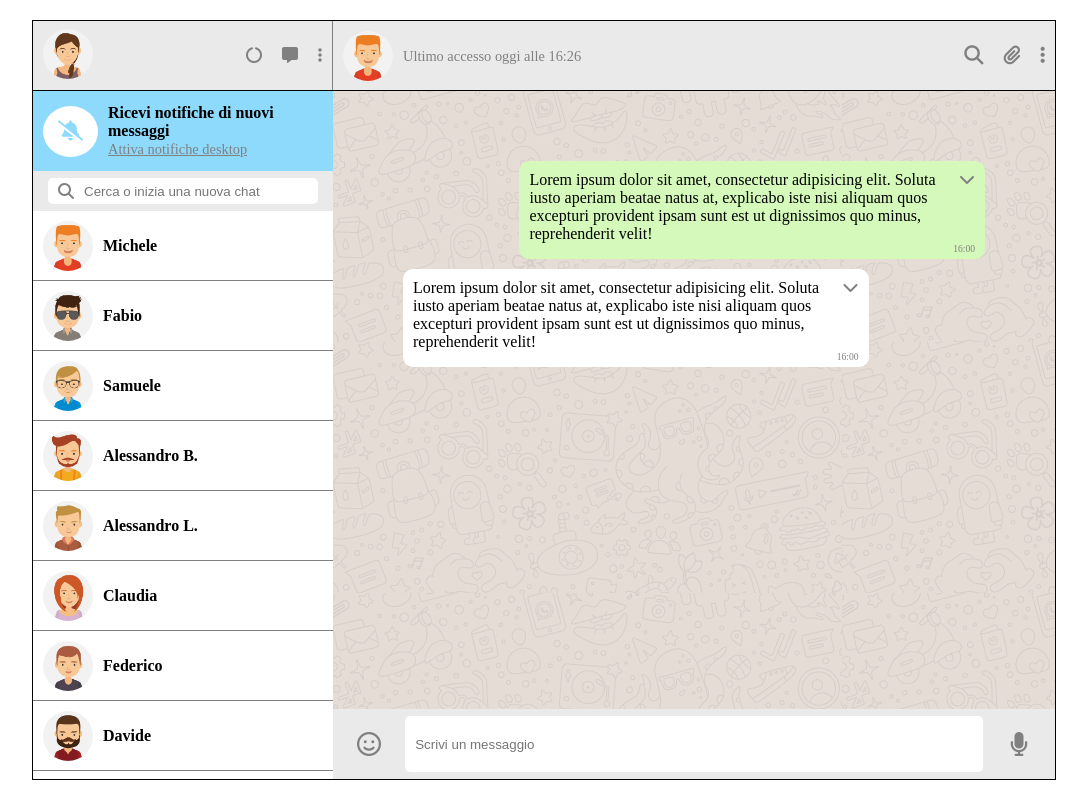
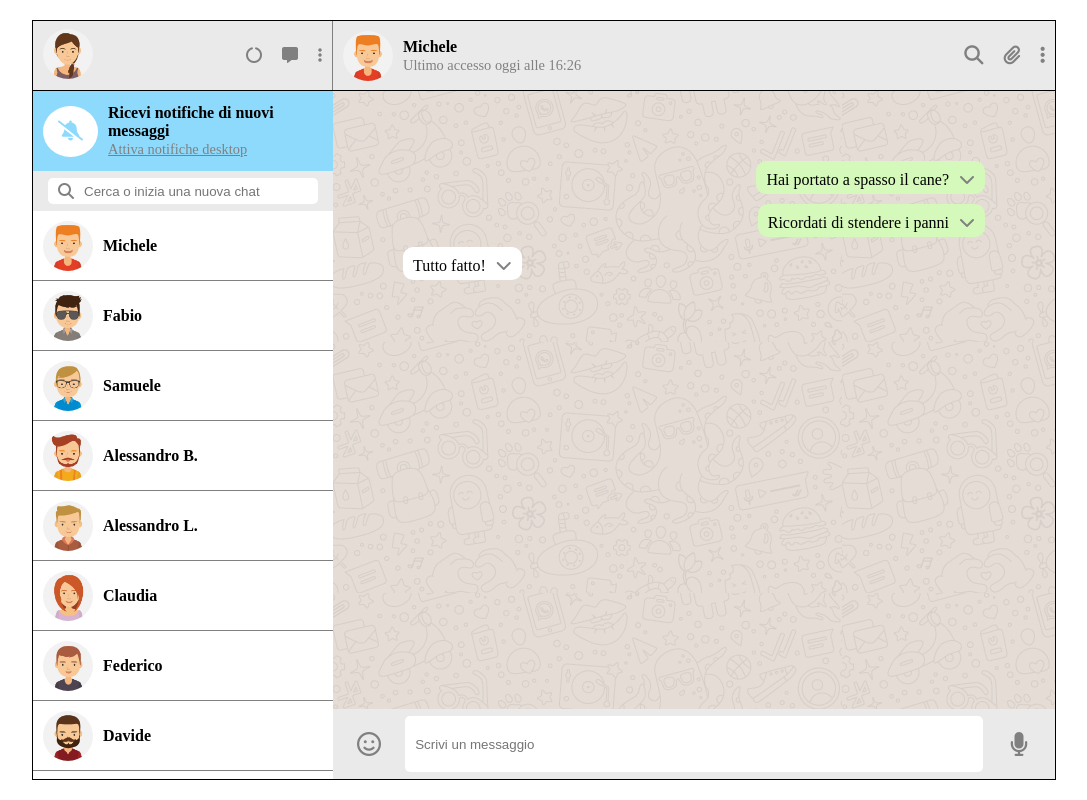
Before and after one commit to LucaElisio/vue-boolzapp, a plain HTML site: page index.html in a window 1280 px wide. Shown: the whole page, without its empty margins (96-1183 px from the left). Drawn offline with nearby package versions, Linux system fonts and the light colour scheme.

Commit message:
feat: milestone 2

```diff
--- a/index.html
+++ b/index.html
@@ -60,7 +60,7 @@
                         <img src="img/avatar_1.jpg" alt="avatar_1">
                     </figure>
                     <div class="user-desc">
-                        <h4 class="name">{{Michele}}</h4>
+                        <h4 class="name">{{contacts[activeIndex].name}}</h4>
                         <span class="last-seen"> Ultimo accesso oggi alle 16:26 </span>
                     </div>
 
@@ -116,7 +116,7 @@
                 <div class="chat-list flex dir-col scroll h-100">
 
                     <!-- Single Chat -->
-                    <div class="single-chat flex" v-for="(curChat, index) in contacts">
+                    <div class="single-chat flex" v-for="(curChat, index) in contacts" @click="activeChat(index)">
 
                         <div class="w-100 h-100 flex align-ctr gap">
 
@@ -147,32 +147,33 @@
                 <div class="chat">
 
                     <div class="chat-container flex wrap">
-                        <div class="col">
-                            <div class="end flex">
-                                <div class="message sent">
+
+                        <!-- Messaggio inviato -->
+                        <div class="col" v-for="curMessage in contacts[activeIndex].messages">
+                            <div class="flex" :class="{'end': curMessage.status === 'sent'}">
+                                <div class="message" :class="curMessage.status">
                                     <div class="text flex space-btw">
-                                        <p>Lorem ipsum dolor sit amet, consectetur adipisicing elit. Soluta iusto aperiam beatae natus at, explicabo iste nisi aliquam quos excepturi provident ipsam sunt est ut dignissimos quo minus, reprehenderit velit!</p>
+                                        <p>{{curMessage.message}}</p>
                                         <i class="fa-solid fa-chevron-down"></i>
                                     </div>
-
-                                    <div class="message-hour">16:00</div>
-
+                                    <div class="message-hour">{{date}}</div>
                                 </div>
                             </div>
                         </div>
-                        <div class="col">
+
+                        <!-- Messaggio ricevuto -->
+                        <!-- <div class="col">
                             <div class="flex">
                                 <div class="message received">
                                     <div class="text flex space-btw">
                                         <p>Lorem ipsum dolor sit amet, consectetur adipisicing elit. Soluta iusto aperiam beatae natus at, explicabo iste nisi aliquam quos excepturi provident ipsam sunt est ut dignissimos quo minus, reprehenderit velit!</p>
                                         <i class="fa-solid fa-chevron-down"></i>
                                     </div>
-
                                     <div class="message-hour">16:00</div>
-
                                 </div>
                             </div>
-                        </div>
+                        </div> -->
+
                     </div>
 
                 </div>
--- a/js/script.js
+++ b/js/script.js
@@ -4,11 +4,16 @@ const { createApp } = Vue
 createApp({
     data() {
         return {
+
+            // Chat aperta attualmente
+            activeIndex: 0,
+
             contacts: [
+
                 {
                     name: 'Michele',
                     avatar: '_1',
-                    visible: true,
+                    visible: true,  // x filtro ricerca
                     messages: [
                         {
                             date: '10/01/2020 15:30:55',
@@ -171,6 +176,8 @@ createApp({
         }
     },
     methods: {
-
+        activeChat: function(clickedIndex) {
+            this.activeIndex = clickedIndex;
+        }
     }
 }).mount("#app")
```
Also changed, not shown: 1 other file.
